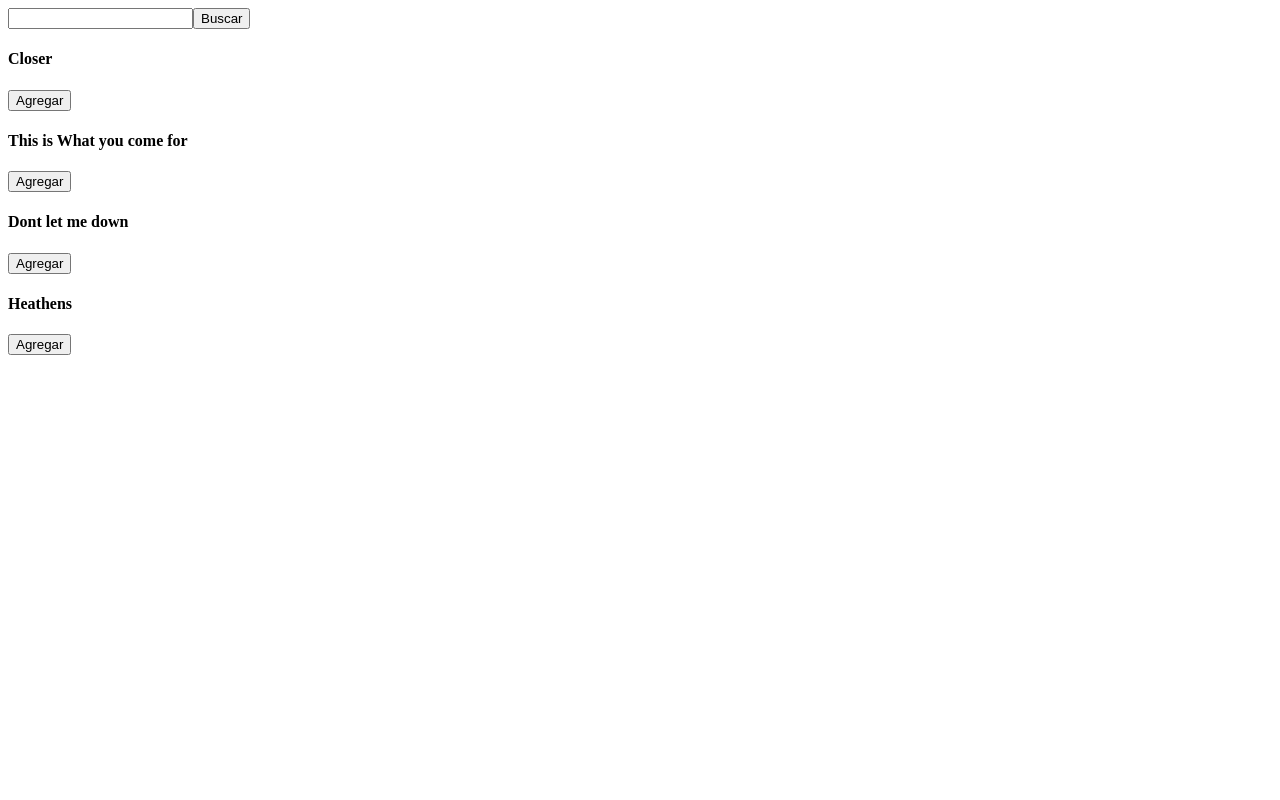
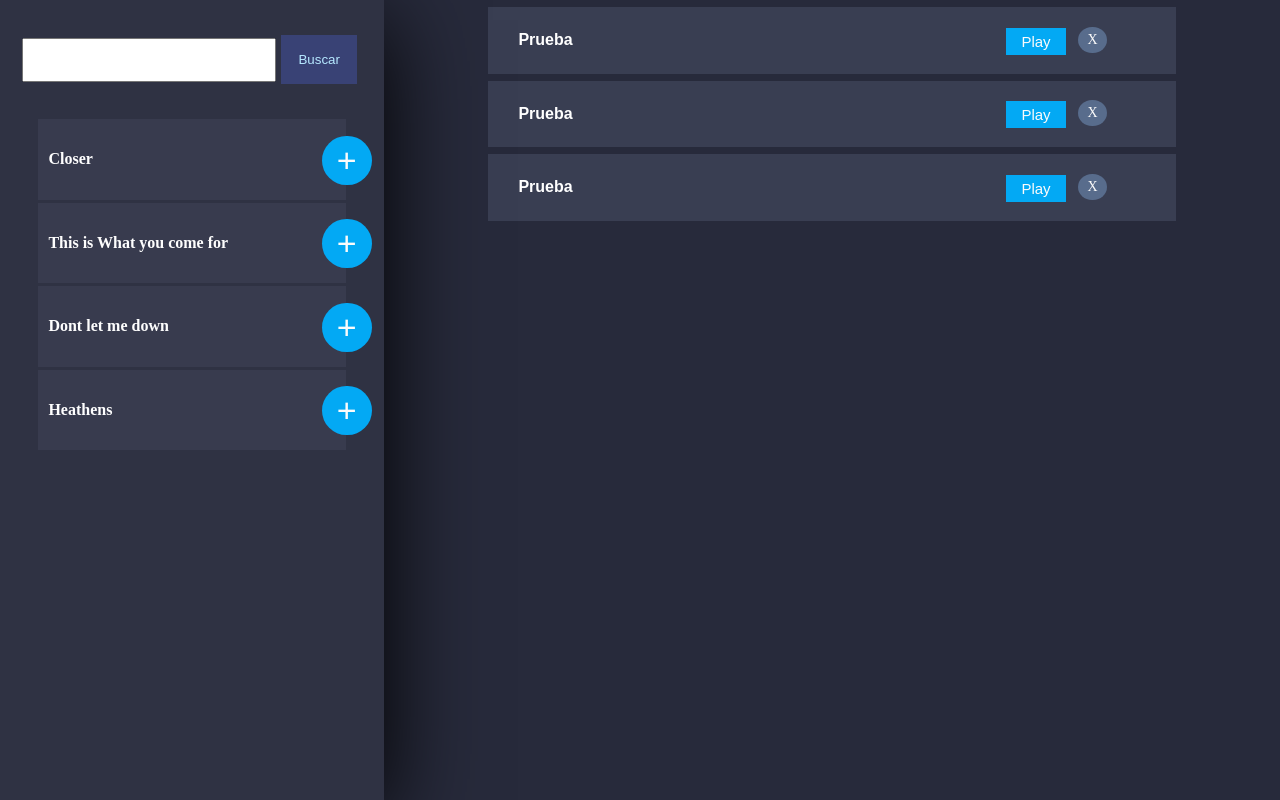
Before and after one commit to jorgebasilio/react_webpack_template, a React app: page / in a window 1280 px wide. Built offline with nearby package versions, Linux system fonts and the light colour scheme.

Commit message:
estilos basicos para los componentes

```diff
--- a/index.html
+++ b/index.html
@@ -3,6 +3,7 @@
 <head>
   <meta charset="UTF-8">
   <meta name="viewport" content="width=device-width, initial-scale=1.0">
+  <link rel="stylesheet" href="/src/styles/styles.css">
   <title>React Template</title>
 </head>
 <body>
--- a/src/components/App.js
+++ b/src/components/App.js
@@ -1,14 +1,14 @@
 import React, { Component } from 'react';
 // Components
-import SearchBar from './search_bar/SearchBar';
-import ItemList from './result_list/ItemList'
+import SongFinder from './SongFinder';
+import PlayList from './playlist/PlayList'
 
 class App extends Component {
   render() {
     return(
       <div>
-        <SearchBar />
-        <ItemList />
+        <SongFinder />
+        <PlayList />
       </div>
     );
   }
--- /dev/null
+++ b/src/components/SongFinder.js
@@ -0,0 +1,30 @@
+import React, { Component, PropTypes } from 'react';
+// Components
+import ItemList from './result_list/ItemList';
+import SearchBar from './search_bar/SearchBar';
+
+class SongFinder extends Component {
+  constructor() {
+    super();
+    this.state = {
+      text: ''
+    };
+    this.search = this.search.bind(this);
+  }
+
+  search(text) {
+    this.setState({text})
+  }
+
+  render() {
+    return(
+      <div className='song-finder'>
+        <SearchBar search={this.search}/>
+        <ItemList text={this.state.text}/>
+      </div>
+    );
+  }
+}
+
+
+export default SongFinder;
--- /dev/null
+++ b/src/components/playlist/Music.js
@@ -0,0 +1,15 @@
+import React, { Component } from 'react';
+
+class Music extends Component {
+  render() {
+    return(
+      <div className='music-item' >
+        <h4>Prueba</h4>
+        <button className='play-button-playlist'>Play</button>
+        <button className='delete-button-playlist'>X</button>
+      </div>
+    );
+  }
+}
+
+export default Music;
--- /dev/null
+++ b/src/components/playlist/PlayList.js
@@ -0,0 +1,17 @@
+import React, { Component } from 'react';
+// Components
+import Music from './Music';
+
+class PlayList extends Component {
+  render() {
+    return(
+      <div className='player-section'>
+        <Music />
+        <Music />
+        <Music />
+      </div>
+    );
+  }
+}
+
+export default PlayList;
--- a/src/components/result_list/Item.js
+++ b/src/components/result_list/Item.js
@@ -3,9 +3,9 @@ import React, { Component } from 'react';
 class Item extends Component {
   render() {
     return(
-      <div>
+      <div className='item-container' >
         <h4>{this.props.title}</h4>
-        <button>Agregar</button>
+        <button className='add-button-list-search'>+</button>
       </div>
     )
   }
--- a/src/components/result_list/ItemList.js
+++ b/src/components/result_list/ItemList.js
@@ -1,12 +1,20 @@
-import React, { Component } from 'react';
+import React, { Component, PropTypes } from 'react';
 import Item from './Item';
 
 class ItemList extends Component {
+
+  filterItems(key) {
+    return this.props.musicList.filter((item) => {
+      let text = key.toLowerCase();
+      return item.title.toLowerCase().match(text);
+    });
+  }
+
   render() {
-    let items = this.props.musicList.map((value, index) => {
+    let items = this.filterItems(this.props.text).map((value, index) => {
       return <Item key={index} title={value.title} />
     });
-    return <div> { items } </div>
+    return <div className='result-list' > { items } </div>
   }
 }
 
@@ -17,6 +25,6 @@ ItemList.defaultProps = {
     { title: 'Dont let me down' },
     { title: 'Heathens' }
   ]
-}
+};
 
 export default ItemList;
--- a/src/components/search_bar/SearchBar.js
+++ b/src/components/search_bar/SearchBar.js
@@ -15,7 +15,7 @@ class SearchBar extends Component {
   }
 
   handleSearchButton() {
-    console.log(this.state.text);
+    this.props.search(this.state.text);
   }
 
   handleSearchInput(text) {
@@ -24,7 +24,7 @@ class SearchBar extends Component {
 
   render() {
     return(
-      <div>
+      <div className='search-bar-container'>
         <Form>
           <SearchInput onChange={this.handleSearchInput} />
           <SearchButton onClick={this.handleSearchButton} />
--- a/src/components/search_bar/SearchButton.js
+++ b/src/components/search_bar/SearchButton.js
@@ -12,6 +12,6 @@ export default class SearchButtom extends Component {
   }
 
   render() {
-    return(<button onClick={this._onClick}>Buscar</button>);
+    return(<button className='button-search' onClick={this._onClick}>Buscar</button>);
   }
 }
--- a/src/components/search_bar/SearchInput.js
+++ b/src/components/search_bar/SearchInput.js
@@ -12,6 +12,6 @@ export default class SearchInput extends Component {
   }
 
   render() {
-    return(<input type='text' onChange={this._onChange}/>);
+    return(<input className='input-search' type='text' onChange={this._onChange}/>);
   }
 }
--- /dev/null
+++ b/src/styles/styles.css
@@ -0,0 +1,144 @@
+body {
+  margin: 0;
+  background-color: #272a3b;
+}
+
+.song-finder {
+  width: 30%;
+  background-color: #2f3243;
+  color: #fefefe;
+  height: 100%;
+  min-height: 100%;
+  position: absolute;
+  box-shadow: 0 20px 90px black;
+}
+
+.search-bar-container{
+  margin: 30px auto;
+  text-align: center;
+}
+
+.input-search {
+  padding: 10px;
+  width: 60%;
+  font-size: 18px;
+  font-family: monospace;
+  font-weight: 400;
+  color: #212121;
+  letter-spacing: 0px;
+  vertical-align: middle;
+}
+
+.button-search{
+  padding: 17px;
+  border-width: 0;
+  border-style: none;
+  border-color: #03A9F4;
+  border-image: none;
+  align-items: baseline;
+  text-align: center;
+  cursor: pointer;
+  color: #b6e8ff;
+  background-color: #394275;
+  box-sizing: border-box;
+  margin: 5px;
+  vertical-align: baseline;
+}
+
+.result-list{
+  width: 80%;
+  margin: 0 auto;
+}
+
+.item-container{
+  background: #383b4e;
+  padding: 10px;
+  margin: 3px auto;
+}
+.item-container:hover{
+  background: #3c405a;
+  box-shadow: 0 0 25px #1f1f1f;
+}
+
+.add-button-list-search {
+  border-radius: 83px;
+  border: none;
+  background-color: #03A9F4;
+  color: #fbfbfb;
+  font-size: 34px;
+  padding: 5px 15px;
+  display: inline-block;
+  float: right;
+  margin-top: -54px;
+  margin-right: -36px;
+  transition: 0.2s;
+}
+.add-button-list-search:hover{
+  background-color: #43c5ff;
+  box-shadow: 0 0 20px #007bb3;
+  font-size: 36px;
+  cursor: pointer;
+}
+.add-button-list-search:focus{
+  background-color: #43c5ff;
+  outline: none;
+}
+
+.text-list-search {
+  font-family: sans-serif;
+  color: #ffffff;
+  font-weight: 100;
+}
+
+.player-section {
+  width: 70%;
+  float: right;
+}
+
+.music-item {
+  width: 70%;
+  padding: 3px 30px;
+  margin: 7px auto;
+  background-color: #393e52;
+  color: white;
+  font-family: sans-serif;
+  font-weight: 100;
+  transition: 0.2s;
+}
+
+.music-item:hover {
+  cursor: pointer;
+  margin: 7px auto;
+  background-color: #3b415a;
+  box-shadow: 0 0 20px #191818;
+  color: white;
+  font-family: sans-serif;
+  font-weight: 100;
+}
+
+.play-button-playlist{
+  border: none;
+  background-color: #03A9F4;
+  color: #fbfbfb;
+  font-size: 15px;
+  padding: 5px 15px;
+  display: inline-block;
+  float: right;
+  margin-top: -43px;
+  margin-right: 80px;
+  cursor: pointer;
+}
+.delete-button-playlist{
+  border: none;
+  background-color: #586c8c;
+  color: #fbfbfb;
+  font-size: 14px;
+  padding: 5px 9px;
+  display: inline-block;
+  float: right;
+  margin-top: -44px;
+  margin-right: 39px;
+  border-radius: 50%;
+  font-family: cursive;
+  cursor: pointer;
+}
```
